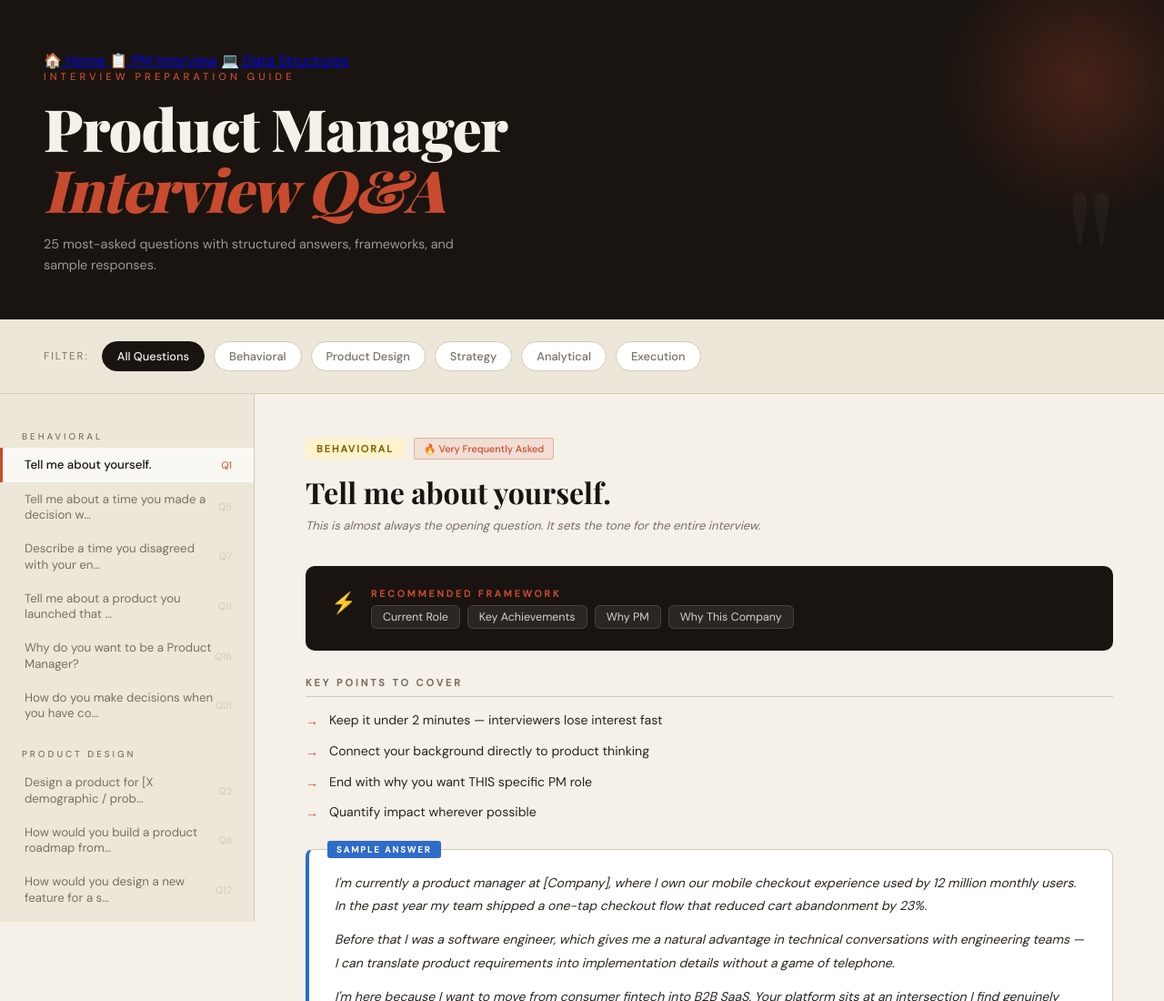
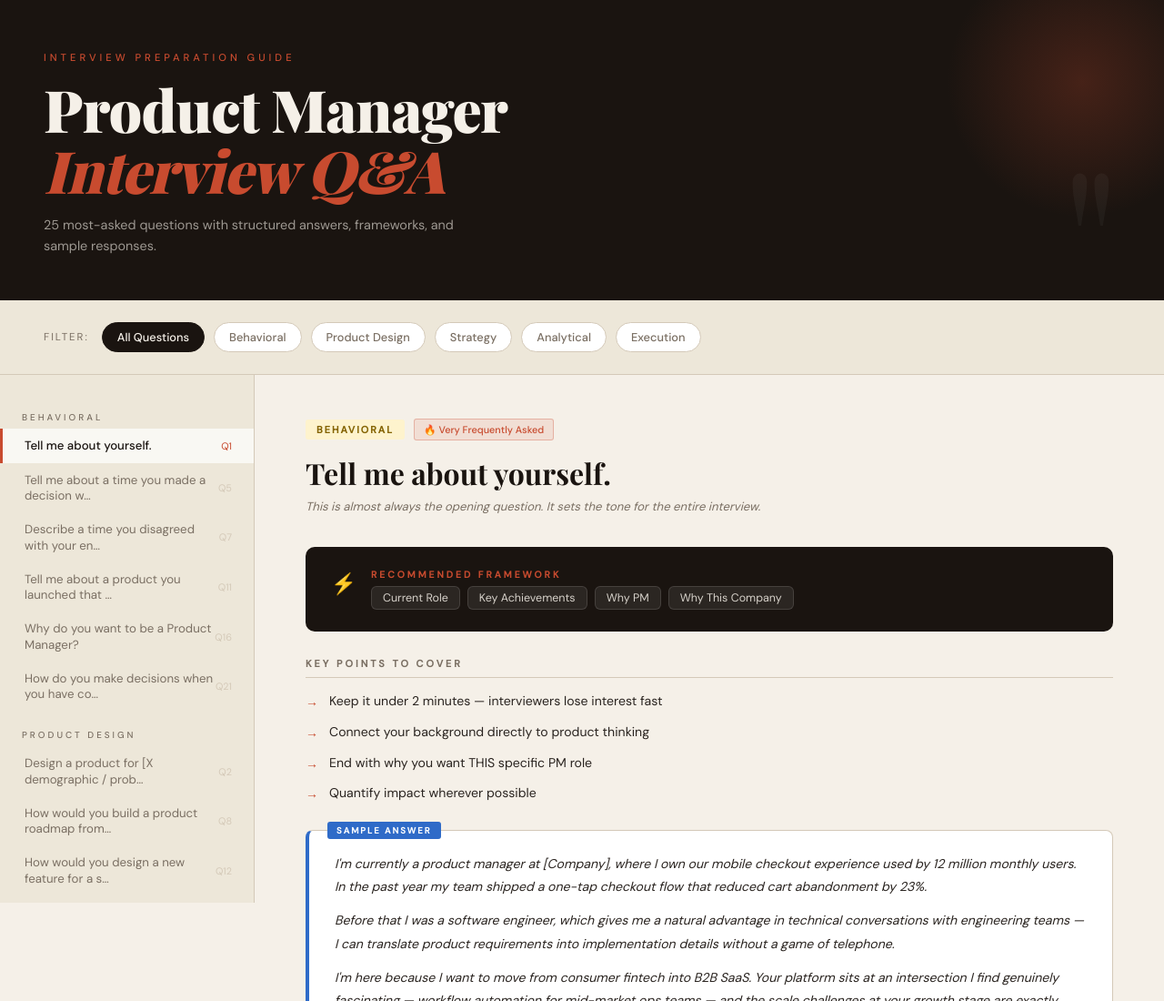
Before and after one commit to Ulugbekiut/index.html, a plain HTML site: page index.html in a window 1280 px wide. Shown: the top 1100 px of the page at 91% size. Drawn offline with nearby package versions, Linux system fonts and the light colour scheme.

Commit message:
Update index.html

```diff
--- a/index.html
+++ b/index.html
@@ -409,11 +409,6 @@
 <body>
 
 <header>
-  <nav>
-  <a href="/index.html/">🏠 Home</a>
-  <a href="/index.html/pm-interview.html">📋 PM Interview</a>
-  <a href="/index.html/ds-structures.html">💻 Data Structures</a>
-</nav>
   <div class="header-label">Interview Preparation Guide</div>
   <h1>Product Manager<br><em>Interview Q&A</em></h1>
   <p>25 most-asked questions with structured answers, frameworks, and sample responses.</p>
```
